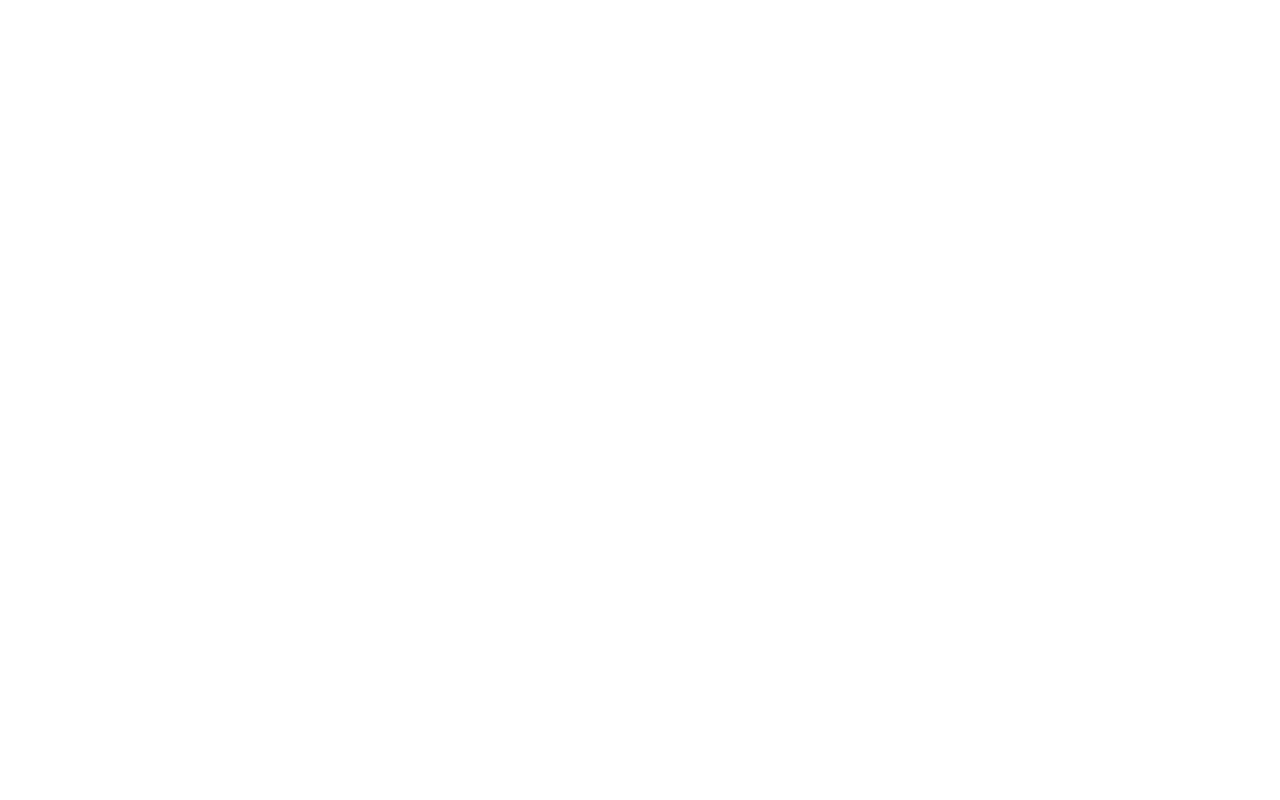
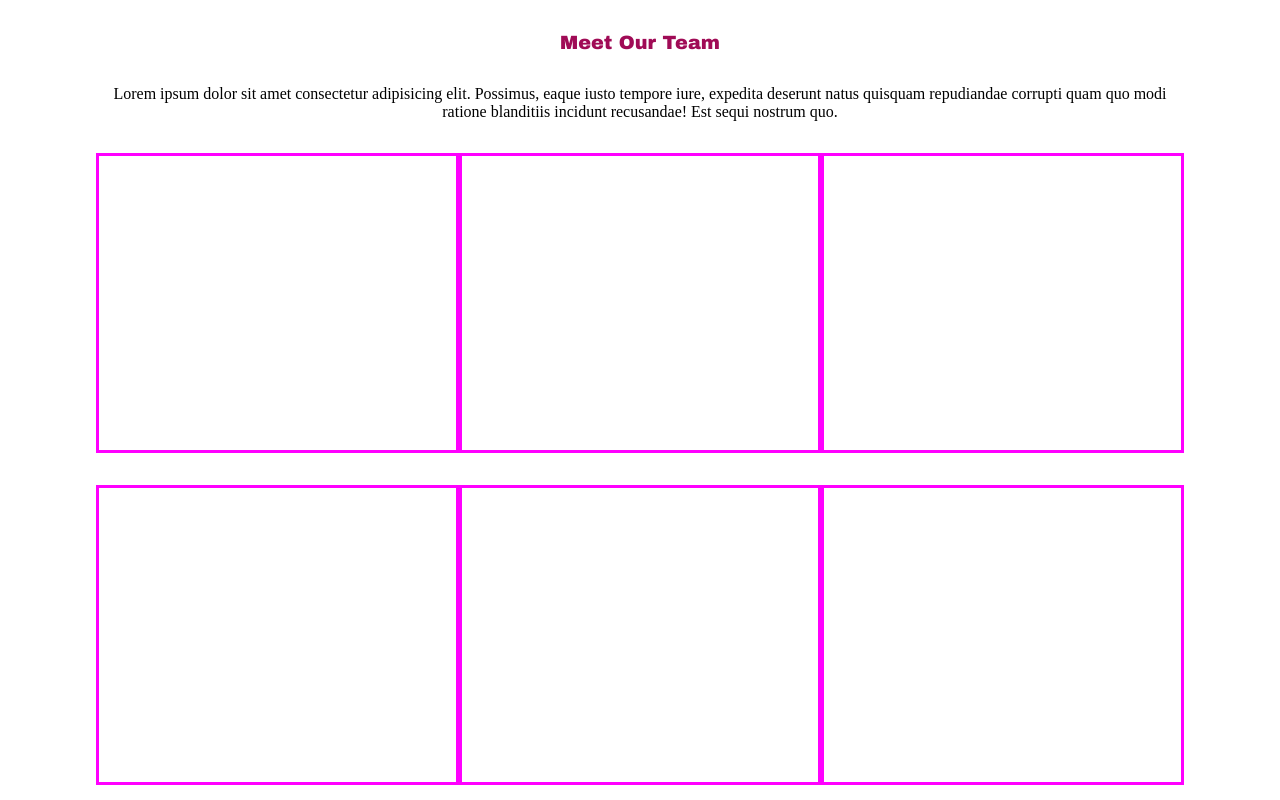
Before and after one commit to Alessio-DiNardo/html-css-float-cards, a plain HTML site: page index.html in a window 1280 px wide. Drawn offline with Linux system fonts and the light colour scheme.

Commit message:
Add start to structure

```diff
--- a/index.html
+++ b/index.html
@@ -5,9 +5,29 @@
     <meta http-equiv="X-UA-Compatible" content="IE=edge">
     <meta name="viewport" content="width=device-width, initial-scale=1.0">
     <title>Document</title>
-    <link rel="stylesheet" href="css/style.css">
+    <link rel="stylesheet" href="style.css">
 </head>
 <body>
+    <main>
+        <section class="title">
+            <h1>Meet Our Team</h1>
+            <p>
+                Lorem ipsum dolor sit amet consectetur adipisicing elit. Possimus, eaque iusto tempore iure, expedita deserunt natus quisquam repudiandae corrupti quam quo modi ratione blanditiis incidunt recusandae! Est sequi nostrum quo.
+            </p>
+        </section>
+
+        <section class="three-colomns clearfix">
+            <div class="column-third float-left"></div>
+            <div class="column-third float-left"></div>
+            <div class="column-third float-left"></div>
+        </section>
+        <section class="three-colomns clearfix">
+            <div class="column-third float-left"></div>
+            <div class="column-third float-left"></div>
+            <div class="column-third float-left"></div>
+        </section>
+
+    </main>
 
 </body>
 </html>
--- /dev/null
+++ b/style.css
@@ -0,0 +1,38 @@
+*{
+    margin: 0;
+    padding: 0;
+    box-sizing: border-box;
+}
+
+.clearfix::after{
+    content: "";
+    display: table;
+    clear: both;
+}
+
+main{
+    width: 85%;
+    margin: 0 auto;ù
+
+}
+
+.title{
+    text-align: center;
+}
+
+h1{
+    color: rgb(160, 11, 86);
+    margin: 2rem 2rem;
+    font: 1.2em "arial black";
+}
+
+.float-left{
+    float: left;
+}
+
+div.column-third{
+    border: 3px magenta solid;
+    height: 300px;
+    width: 33.33%;
+    margin-top: 2rem;
+}
```
Also changed, not shown: css/style.css (deleted).
